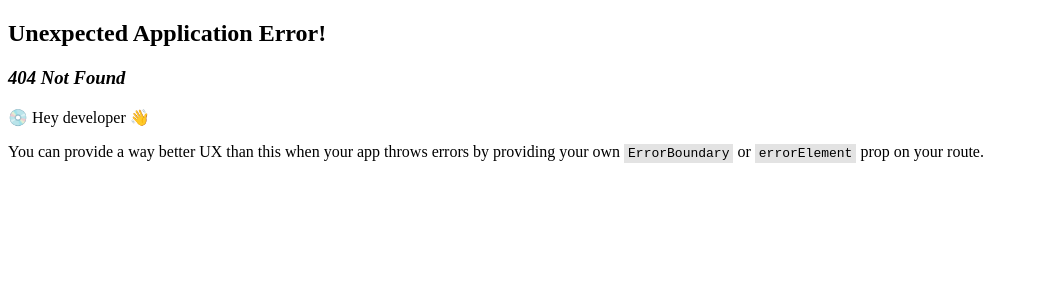
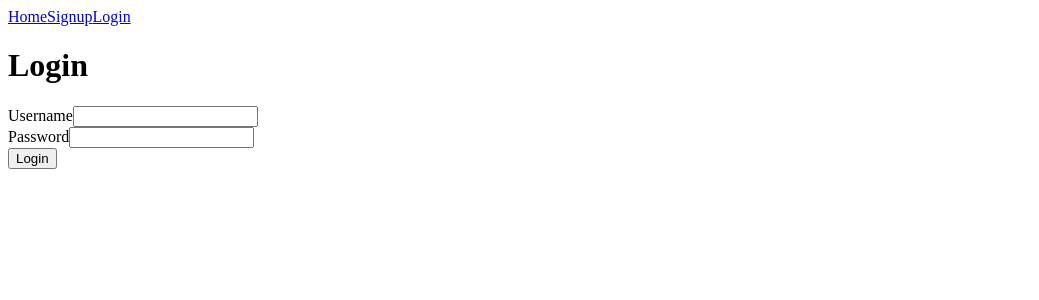
Before and after one commit to ruro122020/Hospitality-Market, a React (Vite) app in the folder client/: page /login in a window 1280 px wide. Before the commit this address had no page. Shown: the top 300 px of the page, without its empty margins (0-1039 px from the left). Built offline with nearby package versions, Linux system fonts and the light colour scheme.

Commit message:
front -login page complete

```diff
--- a/client/src/components/Navbar.jsx
+++ b/client/src/components/Navbar.jsx
@@ -6,6 +6,7 @@ const Navbar = () => {
     <nav>
       <NavLink to='/'>Home</NavLink>
       <NavLink to='/signup'>Signup</NavLink>
+      <NavLink to='/login'>Login</NavLink>
     </nav>
   )
 }
--- /dev/null
+++ b/client/src/pages/Login.jsx
@@ -0,0 +1,74 @@
+import React, { useState } from 'react'
+import { useFormik } from 'formik'
+import * as yup from 'yup'
+
+const Login = () => {
+  const [error, setError] = useState(false)
+  const formSchema = yup.object().shape({
+    username: yup.string().required('Must enter username'),
+    password: yup.string().required('Must enter password')
+  })
+  const formik = useFormik({
+    initialValues: {
+      username: '',
+      password: ''
+    },
+    validationSchema: formSchema,
+    onSubmit: (values) => {
+      //make post to /api/login
+      fetch('/api/login', {
+        method: 'POST',
+        headers: {
+          'Content-Type': 'application/json'
+        },
+        body: JSON.stringify(values)
+      })
+        .then(res => res.json())
+        .then(user => {
+          //NOTE: HANDLE ERROR IF USER RETURNS ERROR MESSAGE
+          console.log('login user', user)
+        })
+        .catch(error => console.log('error', error))
+    }
+  })
+
+
+  return (
+    <>
+      <h1>Login</h1>
+      <form onSubmit={formik.handleSubmit}>
+        {error && <div>Invalid Username or Password</div>}
+        <div>
+          <label htmlFor='username'>Username</label>
+          <input
+            id='username'
+            name='username'
+            type='text'
+            onChange={formik.handleChange}
+            value={formik.values.username}
+          />
+          {formik.touched.username && formik.errors.username && (
+            <div>{formik.errors.username}</div>
+          )}
+        </div>
+        <div>
+          <label htmlFor='Password'>Password</label>
+          <input
+            id='password'
+            name='password'
+            type='password'
+            onChange={formik.handleChange}
+            value={formik.values.password}
+          />
+          {formik.touched.password && formik.errors.password && (
+            <div>{formik.errors.password}</div>
+          )}
+        </div>
+        <button type='submit'>Login</button>
+      </form>
+
+    </>
+  )
+}
+
+export default Login
--- a/client/src/pages/SignupForm.jsx
+++ b/client/src/pages/SignupForm.jsx
@@ -31,9 +31,7 @@ const SignupForm = () => {
       })
         .then(res => res.json())
         .then(user => {
-          if (user.error === 'Unproccessable Entity') {
-            setError(true)
-          }
+          //NOTE: HANDLE ERROR IF USER RETURNS ERROR MESSAGE
           console.log('user', user)
         })
         .catch(error => console.log('error', error))
```
Also changed, not shown: client/src/routes.jsx (+8 -2 lines).
